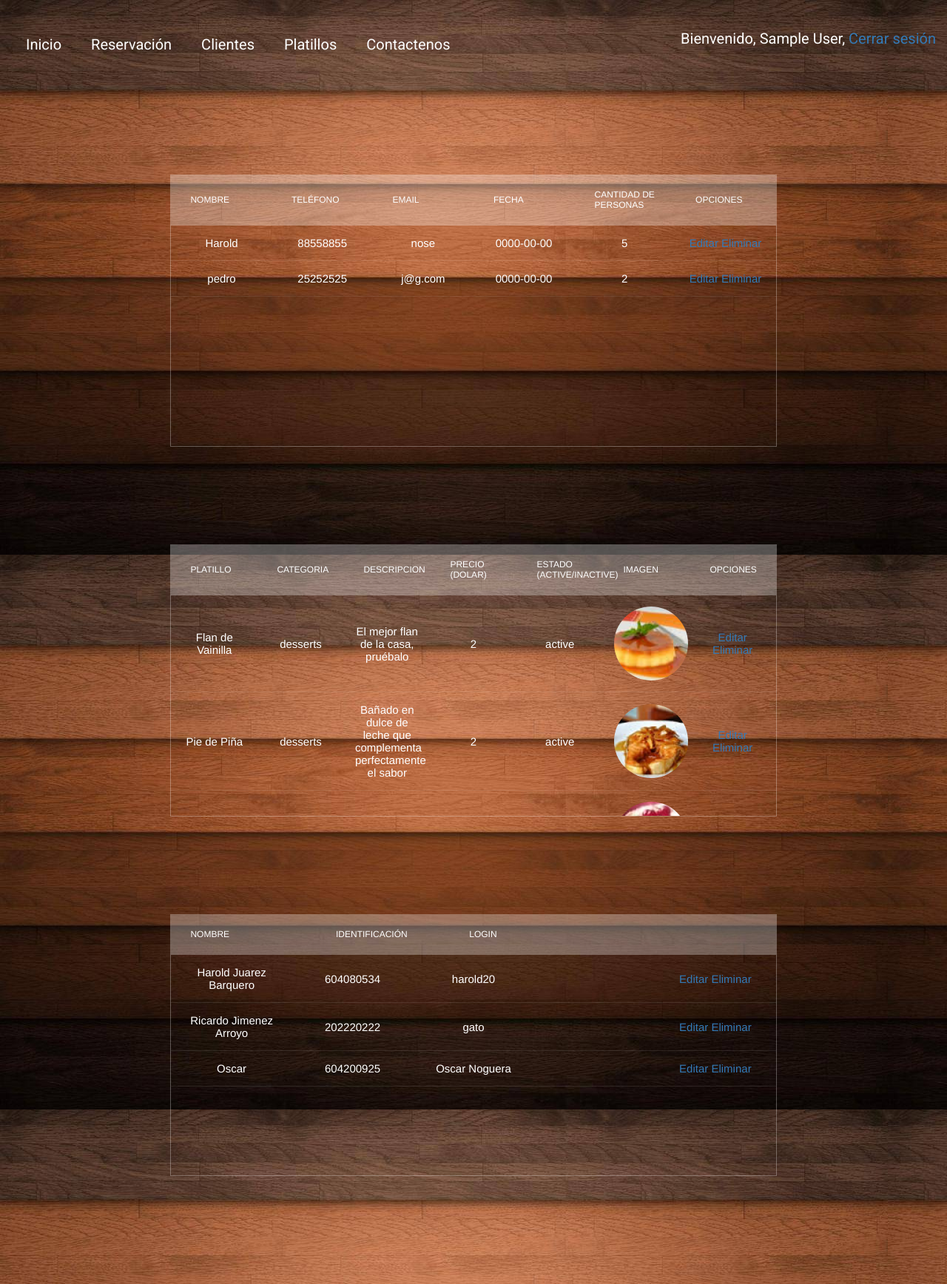
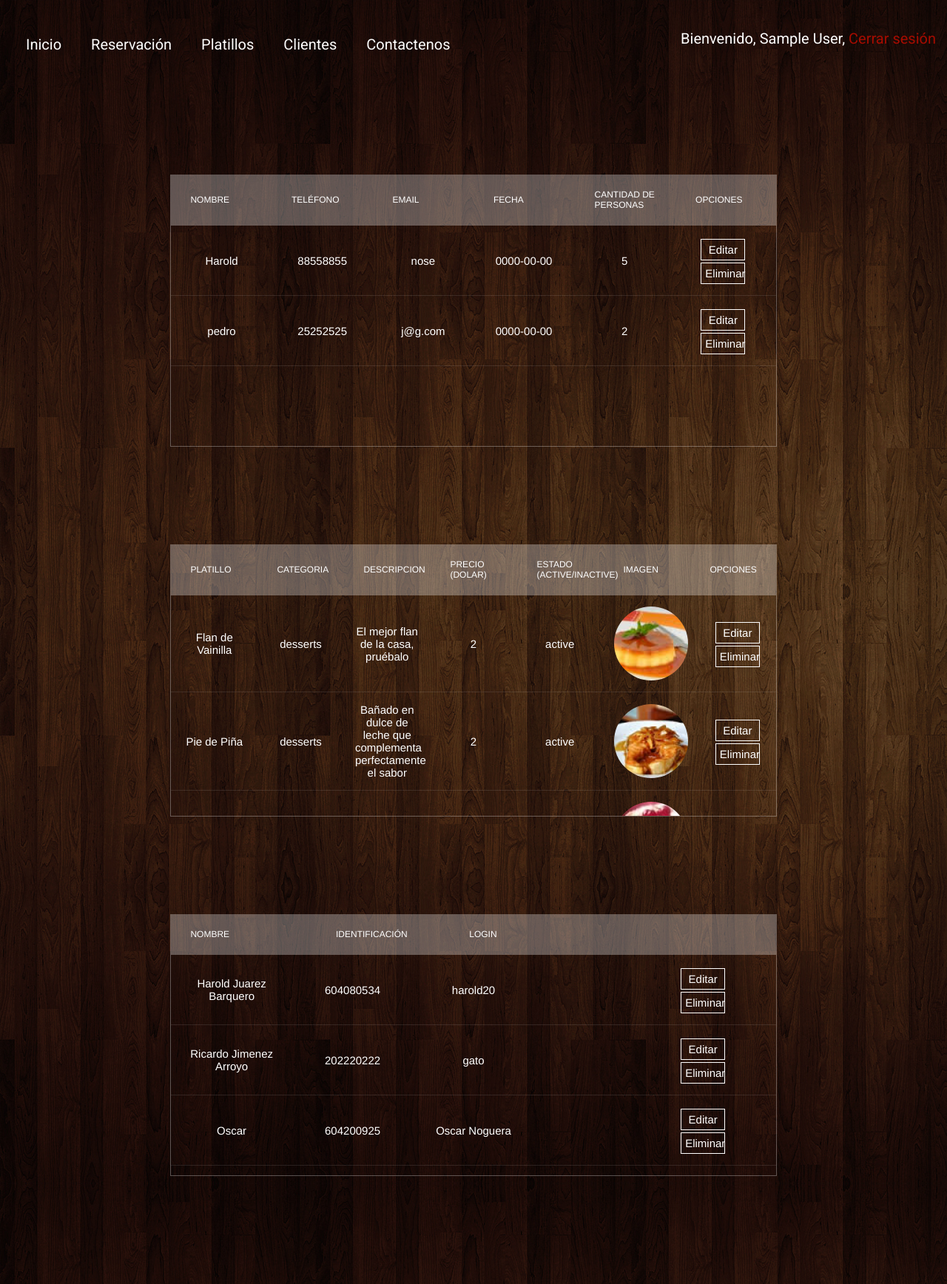
Before and after one commit to hjuarez20/LaParrillaArgentina, a PHP site: page /principal.php in a window 1280 px wide. Shown: the top 1736 px of the page at 74% size. Run offline with PHP 8.4, Linux system fonts and the light colour scheme; the visitor is signed in with stand-in values (Sample User, id 1); data comes from the database, SQL or seed files in the repository; data that the repository does not hold is empty; some libraries are stand-ins or nearby versions.

Commit message:
Andrea 19/06/16

```diff
--- a/admin456.php
+++ b/admin456.php
@@ -44,7 +44,7 @@ if($_POST){
     <body class="background-newUser">
         <div class="container">
             <div class="row">
-                <div class="newUser animated fadeInLeft col-xs-12 col-sm-12 col-md-4 col-md-offset-8" style=" max-height: 1024px; min-height: 800px;">
+                <div class="newUser animated fadeInLeft col-xs-12 col-sm-6  col-sm-offset-3 col-md-4 col-md-offset-8 redimention">
                     <div class="newUser__form">
                         <form name="userlogin" action="admin456.php" method="post">
                             <div class="login__row group">
--- a/css/principal.css
+++ b/css/principal.css
@@ -4,7 +4,7 @@
     padding: 0;
 }
 body{
-	background-image: url(../img/madera.jpg);
+	background-image: url(../img/madera1.jpg);
 }
 
 .containerCenter{
@@ -294,3 +294,29 @@ width: 22%;
     background-color: #FFAD27;
     border-color: black;
 }
+
+/*Cambia los botones editar y eliminar*/
+td a{
+      color: rgb(255,255,255);
+    padding-right: 5px;
+     display: block;
+    text-align: center;
+    border: 1px solid #fff;
+    width: 60px;
+    padding: 5px;
+
+    margin: 3px 0px 0px 20px;
+    background: none;
+}
+
+td a:hover{
+  color: rgb(166, 12, 0);
+  }
+
+p a {
+  color: rgb(166, 12, 0);
+}
+
+p a:hover{
+  color: rgb(255,255,255);
+  }
--- a/principal.php
+++ b/principal.php
@@ -82,8 +82,8 @@ if($_POST){
                     <ul class="font-style_1">
                         <li><a class="page-scroll" href="index.php">Inicio</a></li>
                         <li><a class="page-scroll" href="#contReservation">Reservación</a></li>
+                        <li><a class="page-scroll" href="#contMenu">Platillos</a></li>
                         <li><a class="page-scroll" href="#contClient">Clientes</a></li>
-                        <li><a class="page-scroll" href="#contMenu">Platillos</a></li>
                         <li><a class="page-scroll"href="#contContact">Contactenos</a></li>
                     </ul>
                 </nav>
--- a/tbReservation.php
+++ b/tbReservation.php
@@ -7,7 +7,9 @@ $data = $database->select("tbreservations", "*");
 ?>
  <html>
 
-    <head>    </head>
+    <head>
+<link href="css/principal.css" rel="stylesheet" type="text/css">
+    </head>
 
     <body>
 
@@ -17,7 +19,7 @@ $data = $database->select("tbreservations", "*");
                     <div class="col-xs-12">
                         <div class="table-responsive">
                             <article class="tbl-header">
-                                <table cellpadding="0" cellspacing="0" border="0">
+                                <table cellpadding="0" cellspacing="0" border="0" >
                                     <tr>
                                         <th>Nombre</th>
                                         <th>Teléfono</th>
```
Also changed, not shown: img/madera1.jpg (added).
